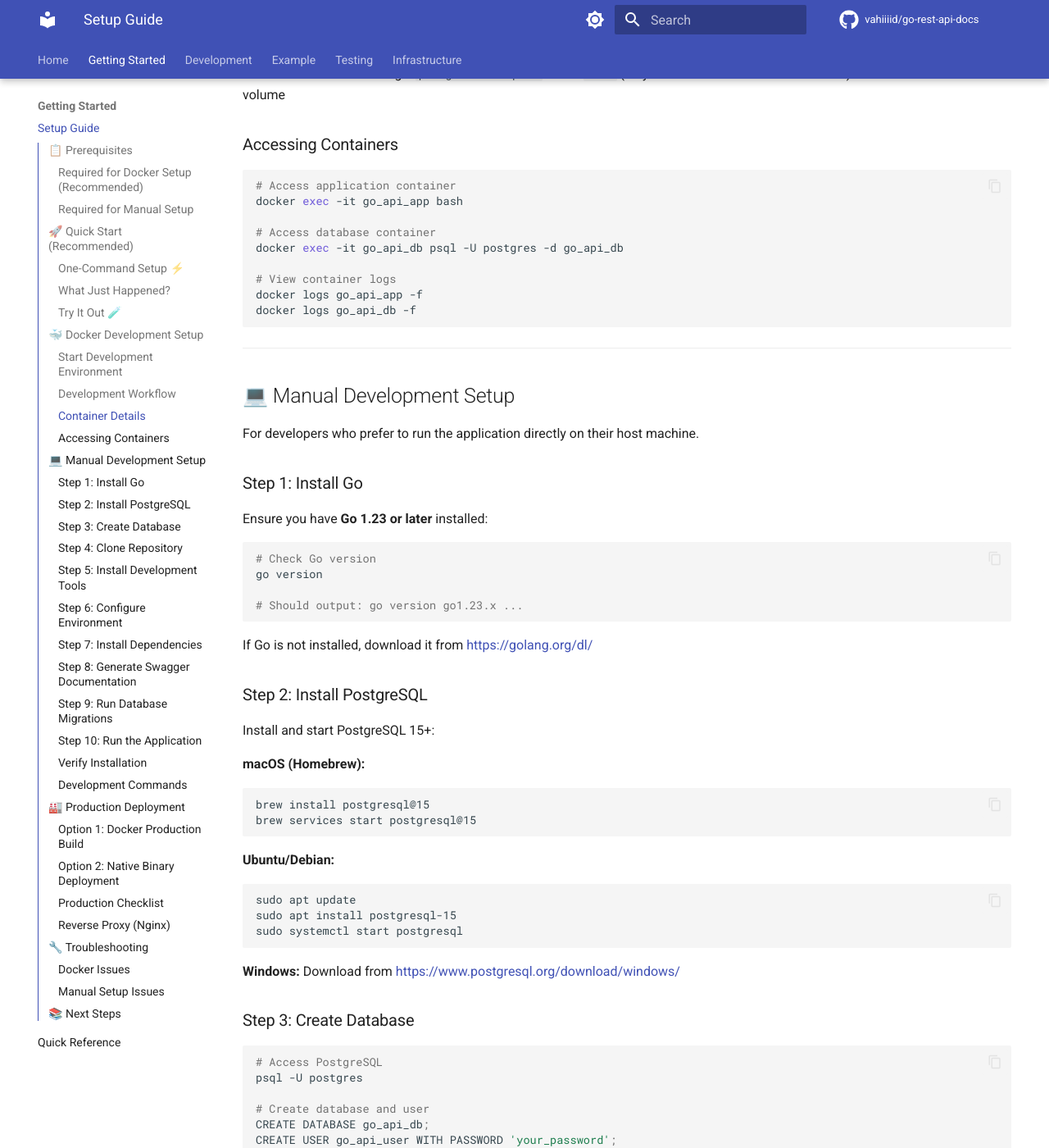
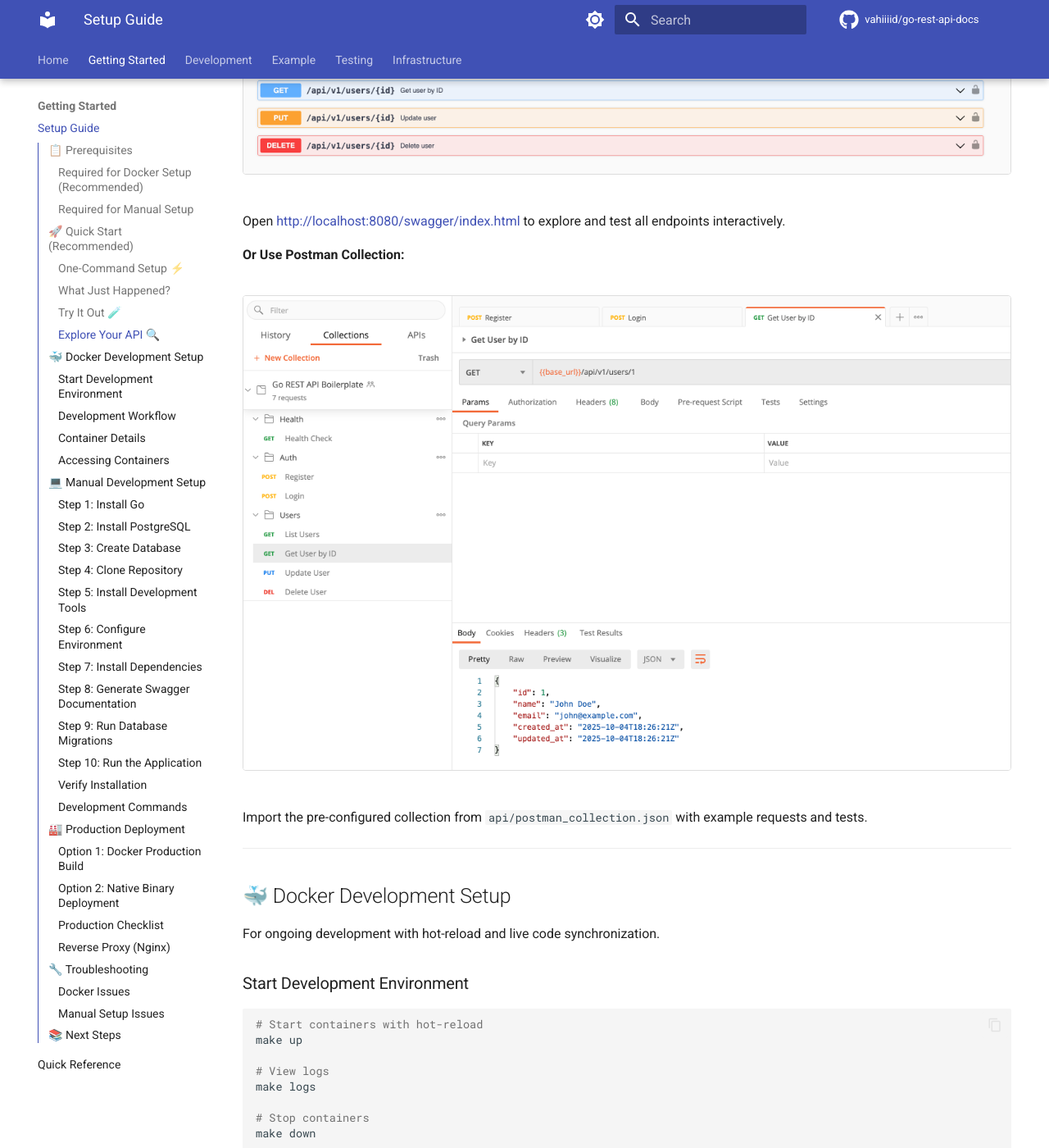
Before and after one commit to vahiiiid/go-rest-api-docs, an MkDocs documentation site: the page built from docs/SETUP.md, in a window 1280 px wide and 1400 px high, scrolled down 2980 px. Shown: the whole window at 82% size. Built offline with MkDocs 1.6.1 and Material for MkDocs 9.7.7, drawn with Linux system fonts in a browser that asks for light colours; comment, search, counter and statistics services are not loaded; the version menu is left out; some of the changed text lies outside the part shown.

Commit message:
fix 404 not found for quick start gif

````diff
--- a/docs/SETUP.md
+++ b/docs/SETUP.md
@@ -24,7 +24,7 @@
 The fastest way to get started is using Docker with our automated setup:
 
 <div align="center">
-  <img src="images/quick-start-light.gif" alt="Quick Start Demo" style="max-width: 100%; border: 1px solid #ddd; border-radius: 4px; margin: 20px 0;">
+  <img src="https://vahiiiid.github.io/go-rest-api-docs/images/quick-start-light.gif" alt="Quick Start Demo" style="max-width: 100%; border: 1px solid #ddd; border-radius: 4px; margin: 20px 0;">
 </div>
 
 ### One-Command Setup ⚡
@@ -69,10 +69,25 @@
     "email": "alice@example.com",
     "password": "secret123"
   }'
+```
 
-# Visit Swagger UI for interactive docs
-open http://localhost:8080/swagger/index.html
-```
+### Explore Your API 🔍
+
+**Interactive Swagger Documentation:**
+
+<div align="center">
+  <img src="https://vahiiiid.github.io/go-rest-api-docs/images/swagger-ui.png" alt="Swagger UI" style="max-width: 100%; border: 1px solid #ddd; border-radius: 4px; margin: 20px 0;">
+</div>
+
+Open [http://localhost:8080/swagger/index.html](http://localhost:8080/swagger/index.html) to explore and test all endpoints interactively.
+
+**Or Use Postman Collection:**
+
+<div align="center">
+  <img src="https://vahiiiid.github.io/go-rest-api-docs/images/postman-collection.png" alt="Postman Collection" style="max-width: 100%; border: 1px solid #ddd; border-radius: 4px; margin: 20px 0;">
+</div>
+
+Import the pre-configured collection from `api/postman_collection.json` with example requests and tests.
 
 ---
 
````
